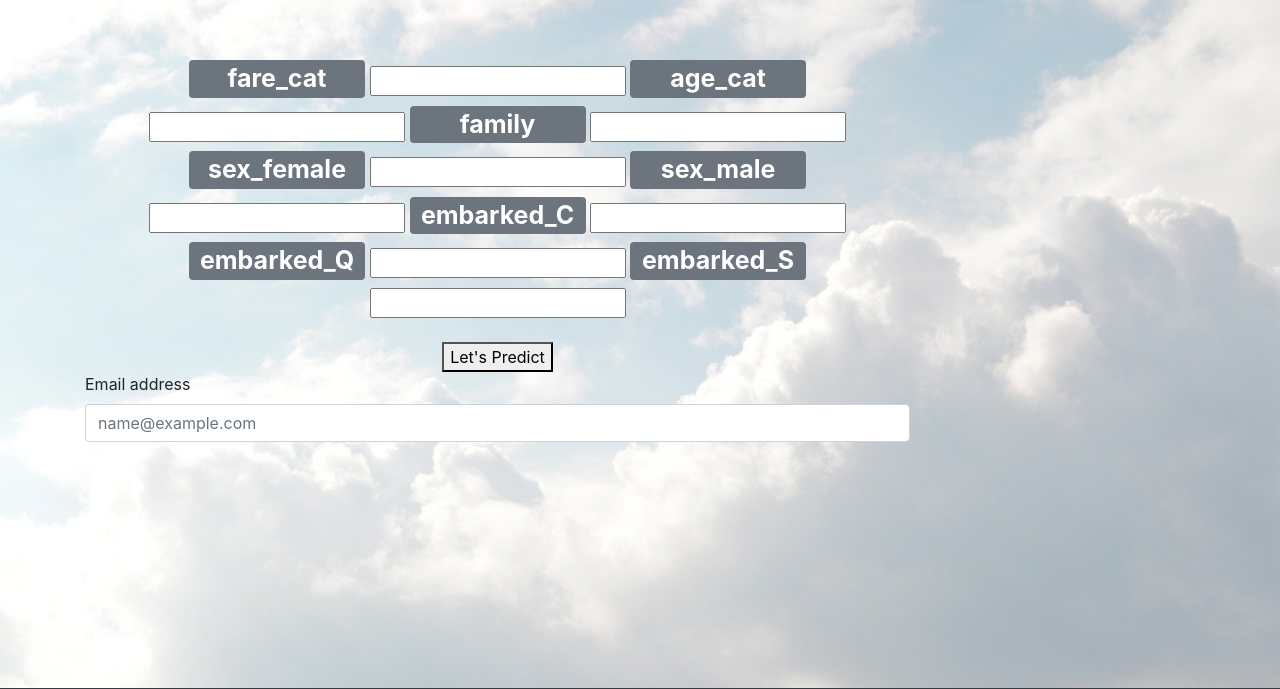
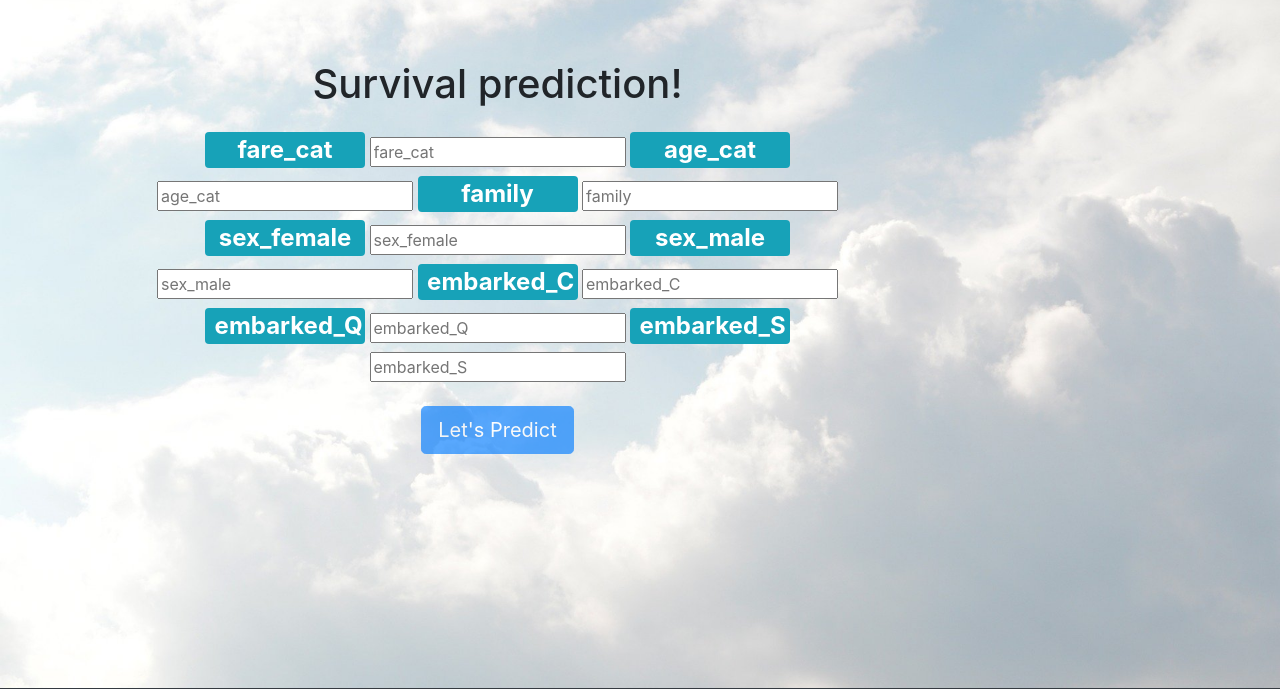
Before and after one commit to ddeodeok/cakd_de, a Django app: page /ml/ in a window 1280 px wide. Shown: the part 56-745 px from the top of the page. Run offline with Django 3.2, Linux system fonts and the light colour scheme; parts of the project's set-up code (start-up, migrations or seed data) failed here and were passed over; some libraries are stand-ins or nearby versions.

Commit message:
버튼 활성화 (포문 활용안함)

```diff
--- a/ml/templates/ml/inputdata.html
+++ b/ml/templates/ml/inputdata.html
@@ -3,27 +3,75 @@
 {% block main_area %}
 
 <body>
+    <div class="text-center mb-4">
+        <h1>Survival prediction!</h1>
+    </div>
     <div class="text-center">
         <form action = "ml_result">
             {% for colunm in columns %}
-            <div  class="badge bg-secondary text-white h1" style="width: 11rem; font-size: 25px">{{ colunm }}</div>
-            <input name={{ colunm }}></input>
+            <label for="FormControlInput{{ colunm }}"  class="badge bg-info text-white h1" style="width: 10rem; font-size: 24px">{{ colunm }}</label>
+            <input name={{ colunm }} id="FormControlInput{{ colunm }}" placeholder="{{ colunm }}" onfocus="this.placeholder = ''" onblur="this.placeholder='{{ colunm }}'" ></input>
             {% endfor %}
             <br/>
             <br/>
-        <button type=submit>Let's Predict</button>
+        <button type=submit class='btn btn-lg btn-primary' id='submitbnt'>Let's Predict</button>
         </form>
     </div>
-    <div class="mb-3">
-    <label for="exampleFormControlInput1" class="form-label">Email address</label>
-    <input type="email" class="form-control" id="exampleFormControlInput1" placeholder="name@example.com">
-    </div>
 </body>
+<script>
+    const fare_cat = document.querySelector('#FormControlInputfare_cat');
+    fare_cat.addEventListener('keyup', activeEvent);
+
+    const age_cat = document.querySelector('#FormControlInputage_cat');
+    age_cat.addEventListener('keyup', activeEvent);
+
+    const family = document.querySelector('#FormControlInputfamily');
+    family.addEventListener('keyup', activeEvent);
+
+    const sex_female = document.querySelector('#FormControlInputsex_female');
+    sex_female.addEventListener('keyup', activeEvent);
+
+    const sex_male = document.querySelector('#FormControlInputsex_male');
+    sex_male.addEventListener('keyup', activeEvent);
+
+    const embarked_C = document.querySelector('#FormControlInputembarked_C');
+    embarked_C.addEventListener('keyup', activeEvent);
+
+    const embarked_Q = document.querySelector('#FormControlInputembarked_Q');
+    embarked_Q.addEventListener('keyup', activeEvent);
+
+    const embarked_S = document.querySelector('#FormControlInputembarked_S');
+    embarked_S.addEventListener('keyup', activeEvent);
+
+    const sumbitbnt = document.querySelector('#submitbnt');
+    sumbitbnt.disabled = true;
+
+    function activeEvent() {
+        if(fare_cat.value !== '' && age_cat.value !== '' && family.value !== '' && sex_female.value !== '' && sex_male.value !== '' && embarked_C.value !== '' &&embarked_Q.value!== '' && embarked_S.value !== ''){
+            sumbitbnt.disabled = false;
+        }
+    }
+
+
+</script>
 </html>
 {% endblock %}
 {% block widget_area %}
 {% endblock %}
 
+{% comment %} const age_cat = document.querySelector('#FormControlInput{{ colunm }}');
+const family = document.querySelector('#user_pw');
+const sex_female = document.querySelector('#user_pw');
+const sex_male = document.querySelector('#user_pw');
+const embarked_C = document.querySelector('#user_pw');
+const embarked_Q = document.querySelector('#user_pw');
+const embarked_S = document.querySelector('#user_pw');
+
+
+<div class="mb-3">
+    <label for="exampleFormControlInput1" class="form-label">Email address</label>
+    <input type="email" class="form-control" id="exampleFormControlInput1" placeholder="name@example.com">
+    </div>
 
 
 
```
